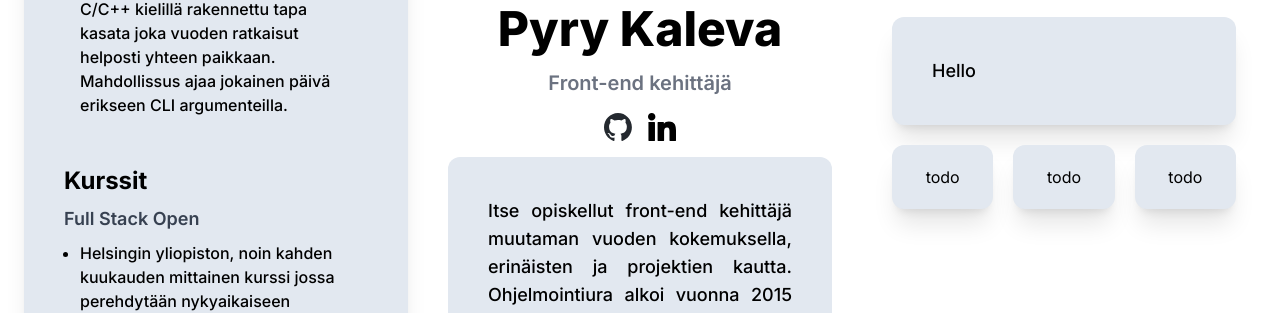
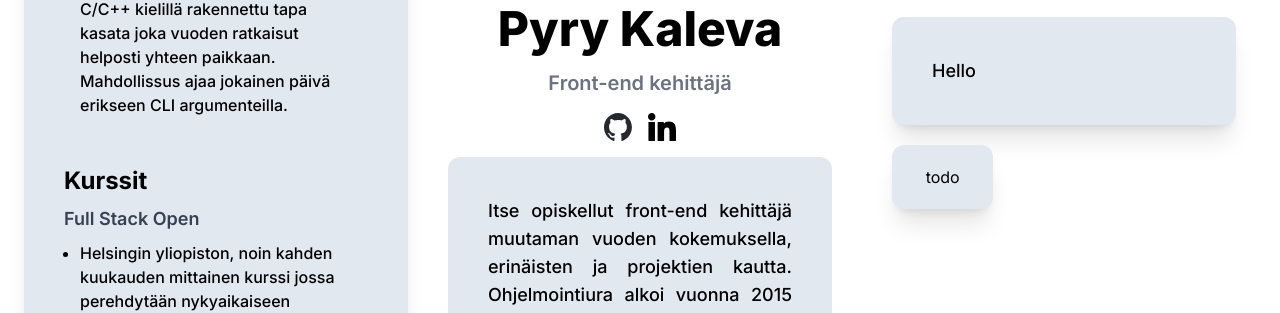
Before and after one commit to TheOxari909/theoxari909.github.io, a Next.js app: page / in a window 1280 px wide. Shown: the part 307-620 px from the top of the page. Built offline with nearby package versions, Linux system fonts and the light colour scheme.

Commit message:
Deleted useless JSON and fixed spelling

```diff
--- a/src/app/components/Apps.tsx
+++ b/src/app/components/Apps.tsx
@@ -4,7 +4,7 @@ import Link from 'next/link';
 const App = ({ app }: { app: AppType }) => {
   return (
     <Link className="h-full w-full" href={app.address}>
-      <li className="my-5 rounded-xl bg-slate-200 p-5 shadow-xl hover:bg-slate-300">
+      <li className="rounded-xl bg-slate-200 p-5 shadow-xl hover:bg-slate-300">
         {app.name}
       </li>
     </Link>
@@ -15,7 +15,7 @@ const Apps = ({ apps }: { apps: AppType[] }) => {
   console.log(apps);
 
   return (
-    <ul className="grid grid-cols-3 justify-between gap-5 text-center">
+    <ul className="my-5 grid grid-cols-3 justify-between gap-5 text-center">
       {apps.map((e: any) => {
         console.log(e);
         return <App app={e} key="name" />;
--- a/src/app/components/Introduction.tsx
+++ b/src/app/components/Introduction.tsx
@@ -27,12 +27,12 @@ const Introduction = () => {
       <p className="rounded-t-xl bg-slate-200 p-5 text-justify text-lg font-medium lg:rounded-xl lg:p-10 lg:shadow-xl">
         Itse opiskellut front-end kehittäjä muutaman vuoden kokemuksella,
         erinäisten ja projektien kautta. Ohjelmointiura alkoi vuonna 2015 C# ja
-        peli kehityksen parissa. Vuodesta 2020 eteenpäin ahkerammin keskittynyt
+        pelinkehityksen parissa. Vuodesta 2020 eteenpäin ahkerammin keskittynyt
         pieniin terminaali sovelluksiin ja alkukantaisiin verkkosivuihin.
         <br />
         <br />
         Siitä eteenpäin lukenut aiheesta kirjoja, ja suorittanut muutamia
-        kursseja ohjelmointiin liittyen. Vuodesta 2022 eteenpäin opiskellut
+        ohjelmointi kursseja. Vuodesta 2022 eteenpäin opiskellut
         lähinnä modernia webkehitystä ja JavaScript frameworkejä.
       </p>
     </div>
--- a/src/app/page.tsx
+++ b/src/app/page.tsx
@@ -13,14 +13,6 @@ import Apps from './components/Apps';
 import { AppType } from './types';
 
 const appObjects: AppType[] = [
-  {
-    name: 'todo',
-    address: '/todo',
-  },
-  {
-    name: 'todo',
-    address: '/todo',
-  },
   {
     name: 'todo',
     address: '/todo',
--- a/src/app/todo/page.tsx
+++ b/src/app/todo/page.tsx
@@ -1,4 +1,3 @@
-// `app/dashboard/page.tsx` is the UI for the `/dashboard` URL
 export default function Page() {
-  return <h1>Hello, Dashboard Page!</h1>;
+  return <h1>Hello world!</h1>;
 }
```
